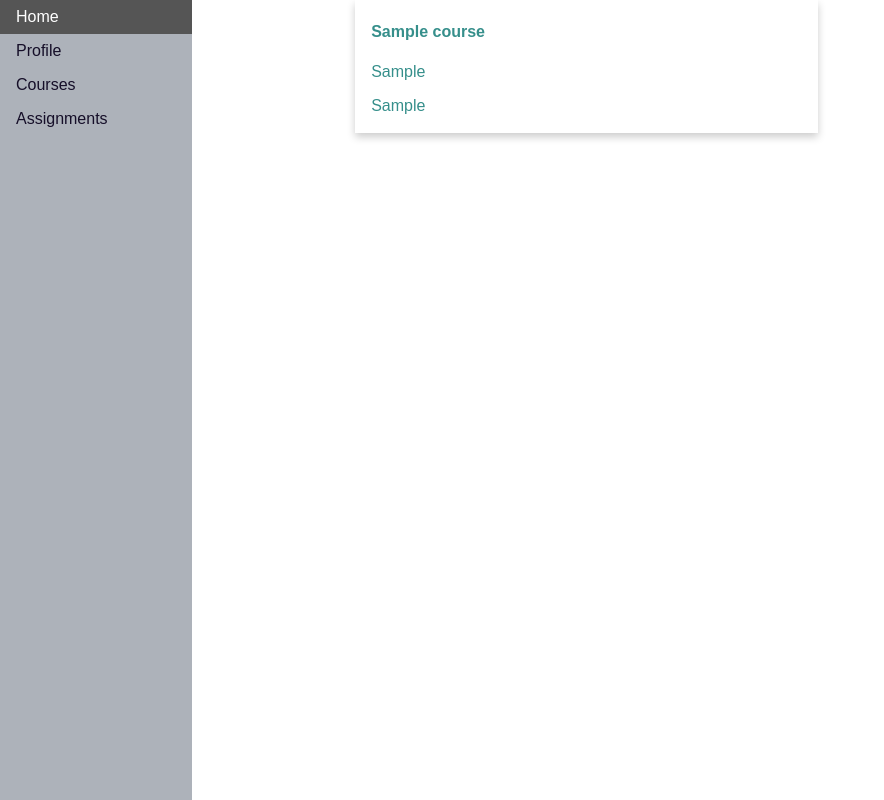
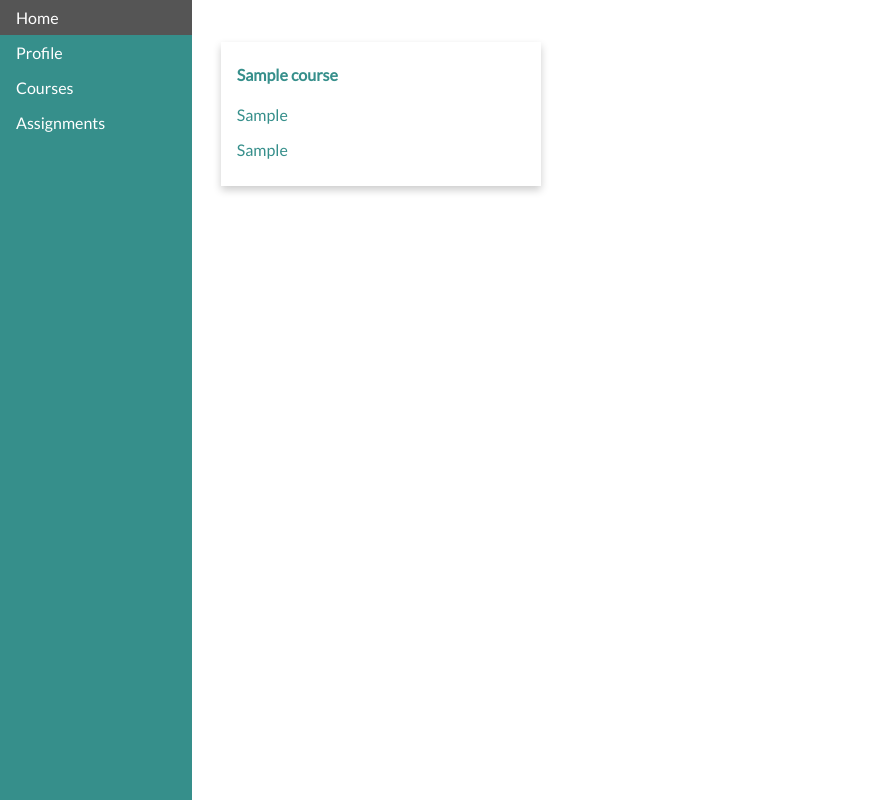
Before and after one commit to anahlewi/CS304-CoPro, a Flask app: page /courses in a window 1280 px wide. Shown: the whole page, without its empty margins (0-884 px from the left). Run offline with Flask 2, Linux system fonts and the light colour scheme; tables that the repository leaves empty hold one stand-in row (values such as "Sample post"); some libraries are stand-ins or nearby versions.

Commit message:
updated css and courses page

```diff
--- a/app.py
+++ b/app.py
@@ -119,7 +119,6 @@ def newUser():
         else:
             queries.addUser(conn, bnumber, name, email, phone)
             return redirect(url_for('profile'))
-
     else:
         name = current_user.name
         email = current_user.email
@@ -156,7 +155,7 @@ def update():
     else:
         return redirect(request.referrer)
 
-
+#only works for gauth
 @app.route('/home')
 def home():
     return """
@@ -172,9 +171,6 @@ def api_addexpense():
     req = request.get_json()
     return req
 
-
-
-
 @app.route('/assignments')
 @login_required
 def assignments():
--- a/static/style.css
+++ b/static/style.css
@@ -1,19 +1,27 @@
+@import url('https://fonts.googleapis.com/css?family=Lato');
 
 body {
+  font-family: 'Lato', sans-serif;
   margin: 0;
   background-color: white;
   color:#368F8B;
-  font-family: sans-serif;
 
 }
 
-
+input{
+    padding: .25rem .5rem;
+    font-size: .875rem;
+    line-height: 1.5;
+    border-radius: .2rem;
+    border: 1px solid #ced4da;
+}
 .navbar {
   list-style-type: none;
   margin: 0;
   padding: 0;
   width: 15%;
-  background-color: #adb2ba;
+  background-color: #368F8B;
+  color:white;
   position: fixed;
   height: 100%;
   overflow: auto;
@@ -22,11 +30,21 @@ body {
 
 .nav_li a {
   display: block;
-  color: #160F29;
+  color: white;
   padding: 8px 16px;
   text-decoration: none;
 }
 
+#profile-img{
+    width: 200px;
+    border-radius: 50%;
+    display: block;
+    margin: auto;
+}
+#user-profile-heading{
+  text-align: center;
+
+}
 .nav_li a.active {
   background-color:#368F8B;
   color: white;
@@ -36,14 +54,25 @@ body {
   background-color: #555;
   color: white;
 }
+#courses-content{
+  background:white;
+  margin-left: 14%
+}
+.content {
+  background: #E8F1F2;
+  width: fit-content;
+  height:100%;
+  padding: 3%;
+  margin:0 auto;
 
-.content {
-  margin-left: 15%;
 }
 
 .card {
   /* Add shadows to create the "card" effect */
-  width: 50%;
+  width: 20rem;
+  height: 9rem;
+  display: inline-flex;
+  margin: 1%;
   box-shadow: 0 4px 8px 0 rgba(0,0,0,0.2);
   transition: 0.3s;
 }
--- a/templates/base.html
+++ b/templates/base.html
@@ -6,19 +6,22 @@
         <link type="text/css"
           rel="stylesheet"
           href="{{ url_for('static', filename = 'style.css') }}">
+          {% block head %}
+          {% endblock %}
     </head>
     <body>
         {%block navabar%}
         <ul class= "navbar">
-            <li class="nav_li"><a class= "" href="{{url_for('home')}}">Home</a></li>
+            <li class="nav_li"><a class= "" href="{{url_for('index')}}">Home</a></li>
             <li class="nav_li"><a class= "" href="{{url_for('profile')}}">Profile</a></li>
             <li class="nav_li"><a class= ""  href="/courses">Courses</a></li>
             <li class="nav_li"><a class= "" href="/assignments">Assignments</a></li>
         </ul>
         {%endblock%}
-        <div class="content">
+
 
             {% block content %}
+            <div class="content">
             {% with messages = get_flashed_messages() %}
                 {% if messages %}
                     <div id="messages">
@@ -37,9 +40,9 @@
                 <input type="submit" name="submit"/>
             </form>
 
+             </div>
+            {% endblock %}
 
-            {% endblock %}
-             </div>
 
     </body>
 {% block script %}
--- a/templates/courses.html
+++ b/templates/courses.html
@@ -1,19 +1,13 @@
-<html>
-    <head>
-        <title>{% block title %} Courses {% endblock %}</title>
-        <meta charset="utf-8">
-        <link type="text/css"
-          rel="stylesheet"
-          href="{{ url_for('static', filename = 'style.css') }}">
-    </head>
-    <body>
 {% extends "base.html" %}
+{% block title %} Courses {% endblock %}
+
+
         {% block content %}
-        <div class="courses content">
+                <div class="courses content" id="courses-content">
                 {% block tile %}
                 {% for course in courses %}
-                <div class="card">
-                    <div class="container">
+                    <div class="card" id={{course.courseNum}} onclick="redirect()">
+                        <div class="container" >
                             <h4><b>{{course.courseName}}</b></h4>
                             <p>{{course.semester}}</p>
                             <p>{{course.instructor}}</p>
@@ -23,6 +17,17 @@
                 {% endblock %}
                 </div>
         {% endblock %}
-    </body>
 
+    {% block script %}
+    <script src="https://ajax.googleapis.com/ajax/libs/jquery/3.3.1/jquery.min.js"></script>
+    <script>
+        function redirect(){
+             $(".card").on("click",function (event){
+                var courseNum = $(this).attr('id');
+                window.location.href ="courses/"+courseNum;
+
+            });
+        }
+    </script>
+    {%endblock%}
 </html>
```
Also changed, not shown: MySQL/tables.sql (+0 -10 lines), MySQL/testing.sql (+29 -29 lines), templates/profile.html (+27 -19 lines), static/images/placedholder.png (added). Lines whose indentation alone changed are shown as unchanged.
